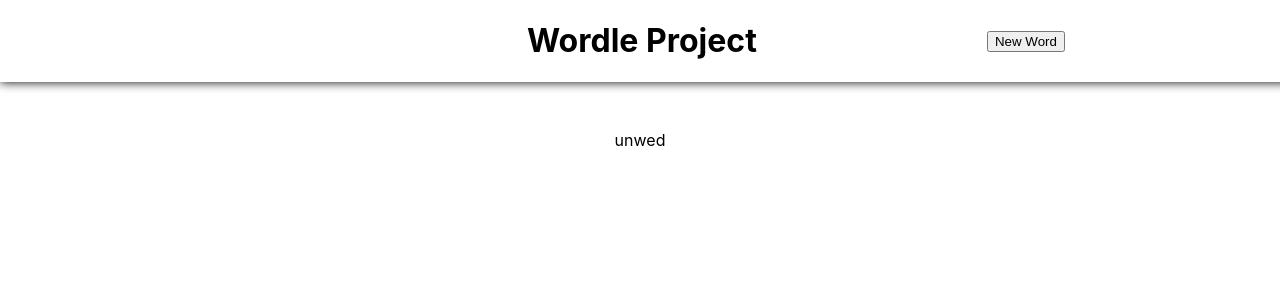
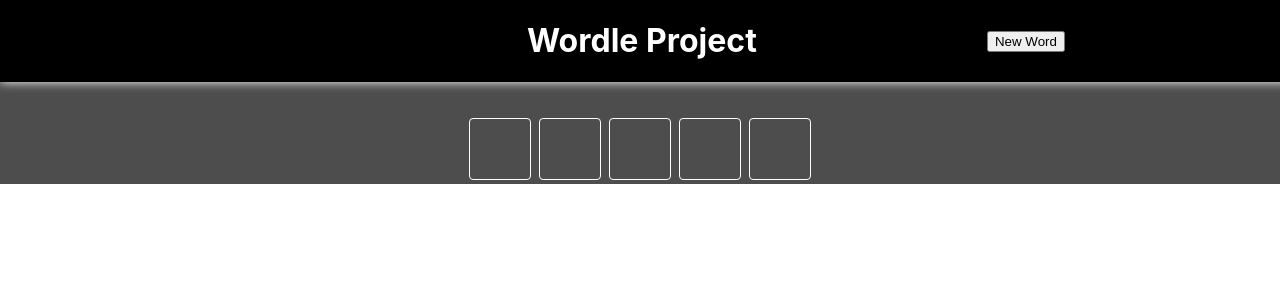
Before and after one commit to Serrin-Sage/Pahse-2-Project, a React (Vite) app: page / in a window 1280 px wide. Shown: the top 300 px of the page. Built offline with nearby package versions, Linux system fonts and the light colour scheme; data requests are answered from the project's data file.

Commit message:
added some styling, started the grid row for the words, added a jsx that will essentially run the app

```diff
--- a/src/App.jsx
+++ b/src/App.jsx
@@ -15,6 +15,7 @@ function App() {
       const randomSolution = data[Math.floor(Math.random() * data.length)]
       setSolution(randomSolution.word)
     })
+    .catch(error => console.log(error))
   }, [setSolution])
 
   return (
--- a/src/assets/grid-row-style.css
+++ b/src/assets/grid-row-style.css
@@ -8,7 +8,8 @@
     display: block;
     width: 60px;
     height: 60px;
-    border: 1.5px solid rgb(83, 83, 83);
+    border: 1.5px solid rgb(255, 255, 255);
+    border-radius: 4px;
     margin: 4px;
     text-align: center;
     line-height: 60px;
--- a/src/assets/index.css
+++ b/src/assets/index.css
@@ -12,6 +12,7 @@ display: flex;
     flex-direction: column;
     align-items: center;
     text-align: center;
+    background-color: rgb(77, 77, 77);
 }
 
 .header {
@@ -25,6 +26,8 @@ margin-bottom: 2rem;
     box-shadow: 0px 0px 10px 0;
     padding: 0 15px;
     position: relative;
+    background-color: black;
+    color: white;
 }
 
 .left-container {
--- a/src/components/WordRow.jsx
+++ b/src/components/WordRow.jsx
@@ -10,3 +10,5 @@ const WordRow = () => {
         </div>
     )
 }
+
+export default WordRow
--- a/src/components/Wordle.jsx
+++ b/src/components/Wordle.jsx
@@ -1,8 +1,10 @@
+import WordRow from "./WordRow"
+
 const Wordle = ({ solution }) => {
 
     return (
         <div>
-            <p>{solution}</p>
+            <WordRow />
         </div>
     )
 }
--- a/src/main.jsx
+++ b/src/main.jsx
@@ -2,6 +2,7 @@ import React from 'react'
 import ReactDOM from 'react-dom/client'
 import App from './App'
 import './assets/index.css'
+import './assets/grid-row-style.css'
 
 ReactDOM.createRoot(document.getElementById('root')).render(
   // <React.StrictMode>
```
Also changed, not shown: src/components/UseApp.jsx (added, +7 -0 lines), src/components/Header.jsx (line endings or trailing spaces). Lines whose indentation alone changed are shown as unchanged.
